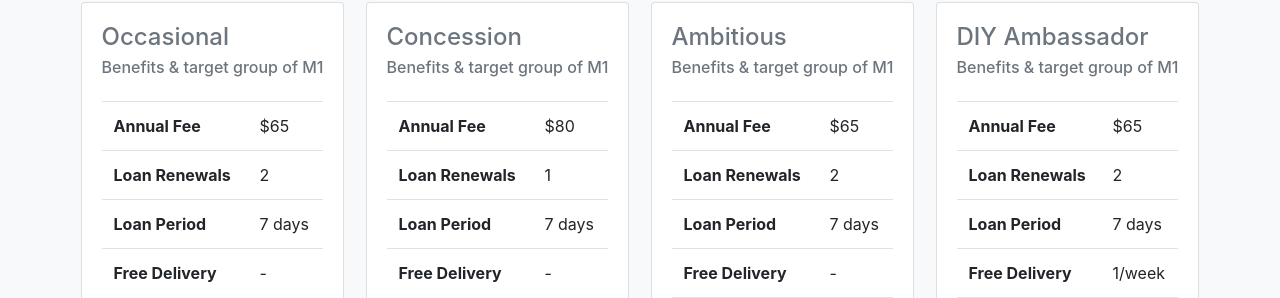
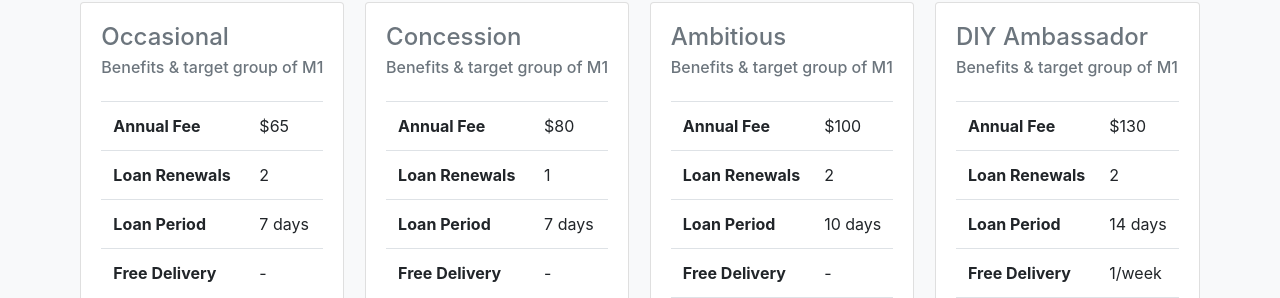
Before and after one commit to Meijk/BS4-project1, a plain HTML site: page index.html in a window 1280 px wide. Shown: the part 3850-4148 px from the top of the page. Drawn offline with nearby package versions, Linux system fonts and the light colour scheme.

Commit message:
Update membership details

```diff
--- a/index.html
+++ b/index.html
@@ -325,7 +325,7 @@
                             <tbody>
                                 <tr>
                                     <th scope="row">Annual Fee</th>
-                                    <td>$65</td>
+                                    <td>$100</td>
                                 </tr>
                                 <tr>
                                     <th scope="row">Loan Renewals</th>
@@ -333,7 +333,7 @@
                                 </tr>
                                 <tr>
                                     <th scope="row">Loan Period</th>
-                                    <td>7 days</td>
+                                    <td>10 days</td>
                                 </tr>
                                 <tr>
                                     <th scope="row">Free Delivery</th>
@@ -356,7 +356,7 @@
                             <tbody>
                                 <tr>
                                     <th scope="row">Annual Fee</th>
-                                    <td>$65</td>
+                                    <td>$130</td>
                                 </tr>
                                 <tr>
                                     <th scope="row">Loan Renewals</th>
@@ -364,7 +364,7 @@
                                 </tr>
                                 <tr>
                                     <th scope="row">Loan Period</th>
-                                    <td>7 days</td>
+                                    <td>14 days</td>
                                 </tr>
                                 <tr>
                                     <th scope="row">Free Delivery</th>
```
